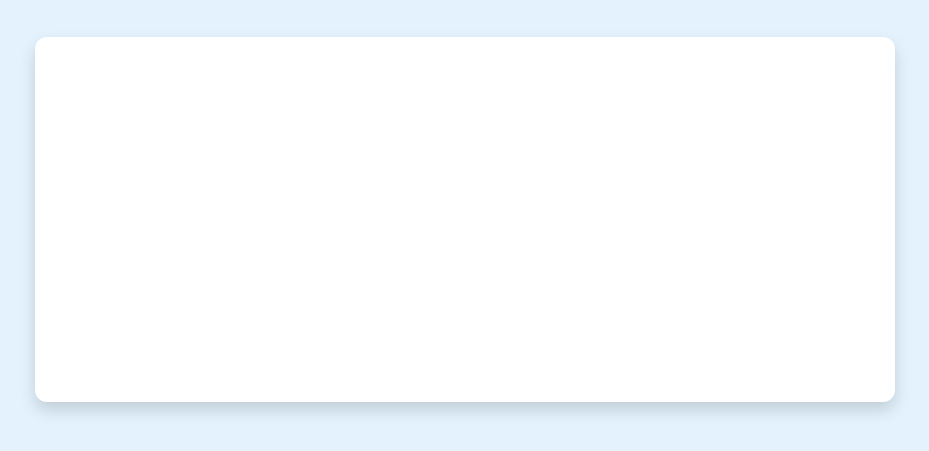
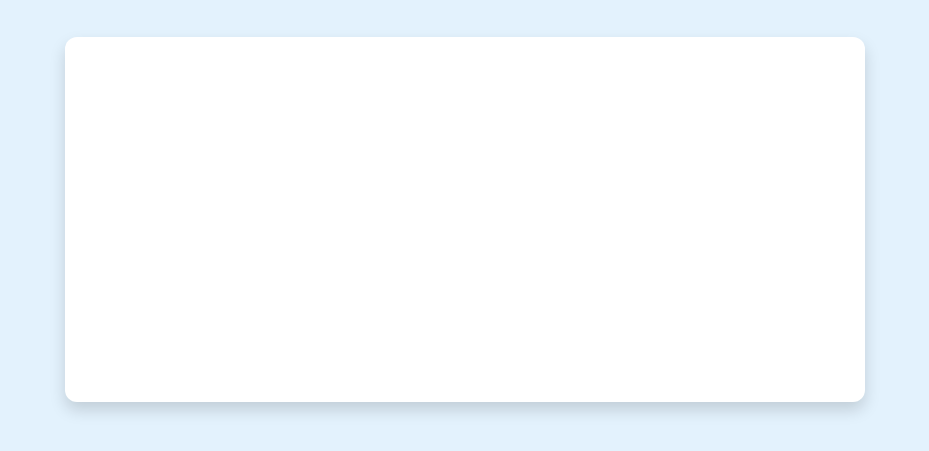
Before and after one commit to marllin23/dashboard-interativo, a website: page index.html in a window 1280 px wide. Shown: the part 105-556 px from the top of the page, without its empty margins (175-1104 px from the left). Drawn offline with nearby package versions, Linux system fonts and the light colour scheme.

Commit message:
Update style.css

```diff
--- a/style.css
+++ b/style.css
@@ -23,4 +23,8 @@ h1 {
   width: 80%;
   max-width: 800px;
   text-align: center;
+  box-sizing: border-box;
 }
+
+/* Responsividade: ajusta o layout em telas pequenas */
+@media (max-width
```
